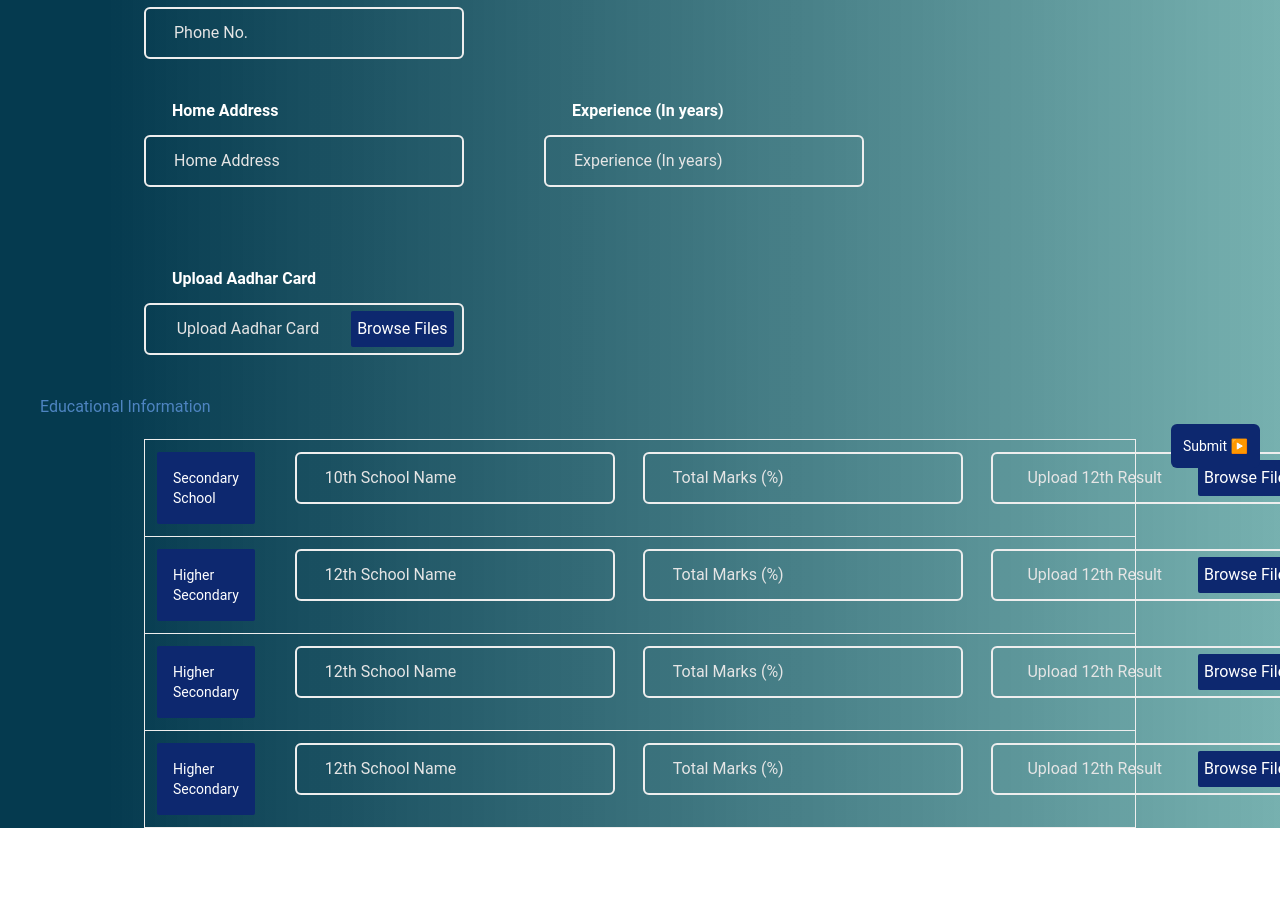
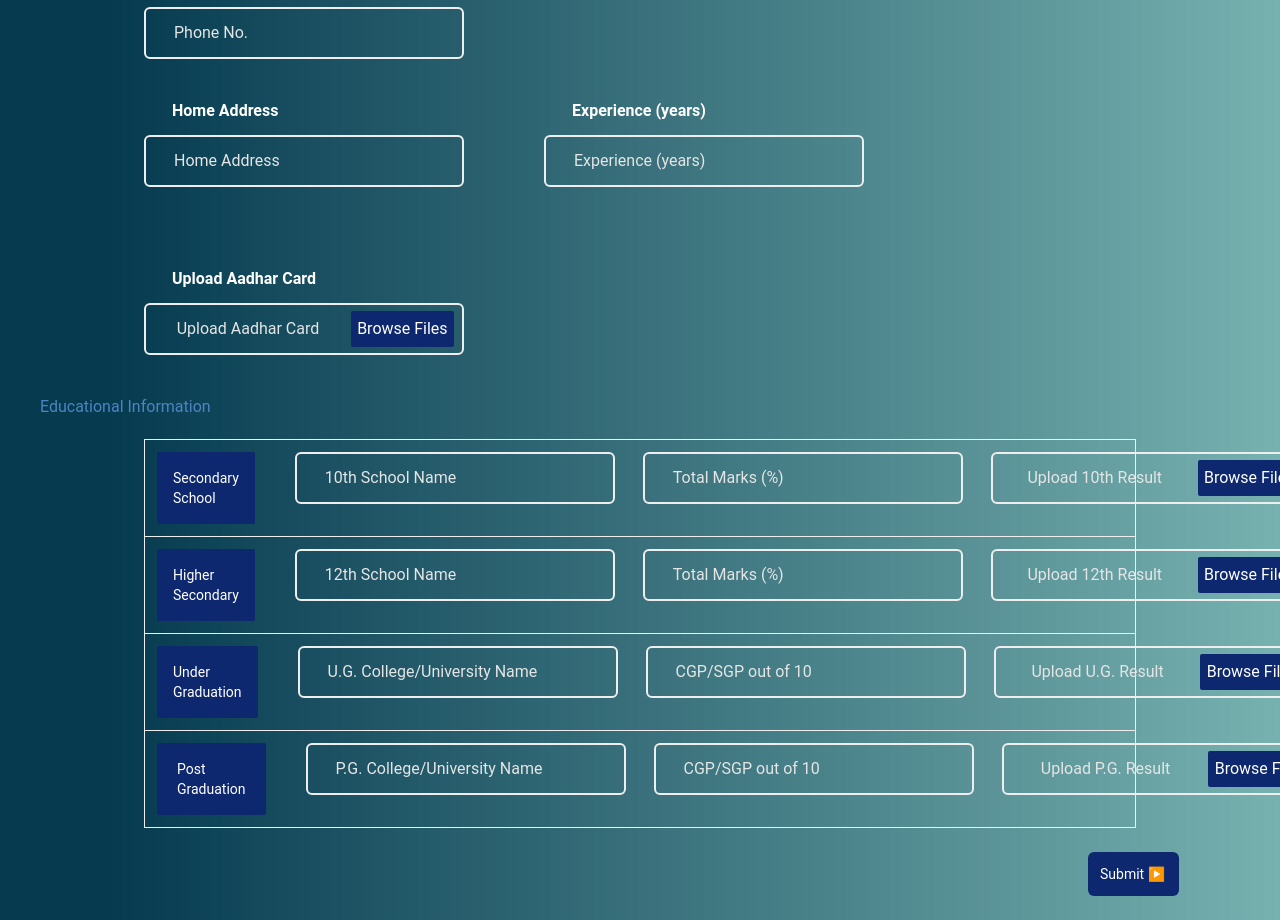
Before and after one commit to Pika003/e-Learning-Platform, a React (Vite) app in the folder frontend/: page /login in a window 1280 px wide. Shown: the part 320-1240 px from the top of the page. Before the commit the page ends 1148 px from the top, so only its background shows below. Built offline with nearby package versions, Linux system fonts and the light colour scheme.

Commit message:
change in css

```diff
--- a/frontend/src/Pages/Components/DocumentVerification/TeacherDocument.jsx
+++ b/frontend/src/Pages/Components/DocumentVerification/TeacherDocument.jsx
@@ -24,7 +24,7 @@ const TeacherDocument = () => {
 
       <div className='flex flex-wrap gap-20 px-36'>
         <Input label={"Home Address"} placeholder={"Home Address"}/>
-        <Input label={"Experience (In years)"} placeholder={"Experience (In years)"}/>
+        <Input label={"Experience (years)"} placeholder={"Experience (years)"}/>
         <InputUpload label={"Upload Aadhar Card"} placeholder={"Upload Aadhar Card"}/>
       </div>
 
@@ -37,7 +37,7 @@ const TeacherDocument = () => {
           <Input placeholder={"10th School Name"}/>
           <Input placeholder={"Total Marks (%)"}/>
           <div className=' mt-[-1.5rem]'>
-            <InputUpload placeholder={"Upload 12th Result"}/>
+            <InputUpload placeholder={"Upload 10th Result"}/>
           </div>
         </div>
         <hr />
@@ -54,30 +54,29 @@ const TeacherDocument = () => {
         <hr />
         <div className='flex flex-row gap-7'>
           <div className=' bg-[#0D286F] p-[1rem] m-3 rounded-sm'>
-            <p className=' text-white text-sm'>Higher Secondary</p>
+            <p className=' text-white text-sm'>Under Graduation</p>
           </div>
-          <Input placeholder={"12th School Name"}/>
-          <Input placeholder={"Total Marks (%)"}/>
+          <Input placeholder={"U.G. College/University Name"}/>
+          <Input placeholder={"CGP/SGP out of 10"}/>
           <div className=' mt-[-1.5rem]'>
-            <InputUpload placeholder={"Upload 12th Result"}/>
+            <InputUpload placeholder={"Upload U.G. Result"}/>
           </div>
         </div>
         <hr />
         <div className='flex flex-row gap-7'>
-          <div className=' bg-[#0D286F] p-[1rem] m-3 rounded-sm'>
-            <p className=' text-white text-sm'>Higher Secondary</p>
+          <div className=' bg-[#0D286F] p-[1rem] m-3 rounded-sm px-5'>
+            <p className=' text-white text-sm'>Post Graduation</p>
           </div>
-          <Input placeholder={"12th School Name"}/>
-          <Input placeholder={"Total Marks (%)"}/>
+          <Input placeholder={"P.G. College/University Name"}/>
+          <Input placeholder={"CGP/SGP out of 10"}/>
           <div className=' mt-[-1.5rem]'>
-            <InputUpload placeholder={"Upload 12th Result"}/>
+            <InputUpload placeholder={"Upload P.G. Result"}/>
           </div>
         </div>
       </div>
-      <div className=' bg-[#0D286F] p-3 m-3 rounded-md absolute right-2 bottom-0 cursor-pointer'>
+      <div className=' bg-[#0D286F] p-3 m-6 rounded-md w-[5.7rem] ml-[85%] cursor-pointer'>
         <p className=' text-white text-sm'>Submit ▶️</p>
       </div>
-
     </>
   )
 }
--- a/frontend/src/Pages/Login/Login.jsx
+++ b/frontend/src/Pages/Login/Login.jsx
@@ -85,10 +85,10 @@ export default function Login() {
   return (
     <section className="main">
       <div className="container">
-        <div className="logo">
+        {/* <div className="logo">
           <img src="" alt="" />
           <h1 className="head">Logo</h1>
-        </div>
+        </div> */}
         {/* headings */}
         <div className="para1">
           <h2> WELCOME BACK!</h2>
--- a/frontend/src/Pages/Signup/Signup.jsx
+++ b/frontend/src/Pages/Signup/Signup.jsx
@@ -86,10 +86,10 @@ const Signup = () => {
   return (
     <div className="section">
       <article className="article">
-        <div className="logo-1">
+        {/* <div className="logo-1">
           <img src="" alt="" />
           <h4 className="logo-head">logo</h4>
-        </div>
+        </div> */}
         <div className="header">
           <h3 className="head">WELCOME</h3>
           <h4 className="Sub-head">join us today !!</h4>
--- a/frontend/src/Pages/Signup/Styles.css
+++ b/frontend/src/Pages/Signup/Styles.css
@@ -14,7 +14,7 @@
     border-radius: 15px;
     /* box-shadow: 2px 4px 10px black; */
     margin: auto;
-    margin-top: 60px;
+    margin-top: 30px;
 }
 
 .logo-1{
```
